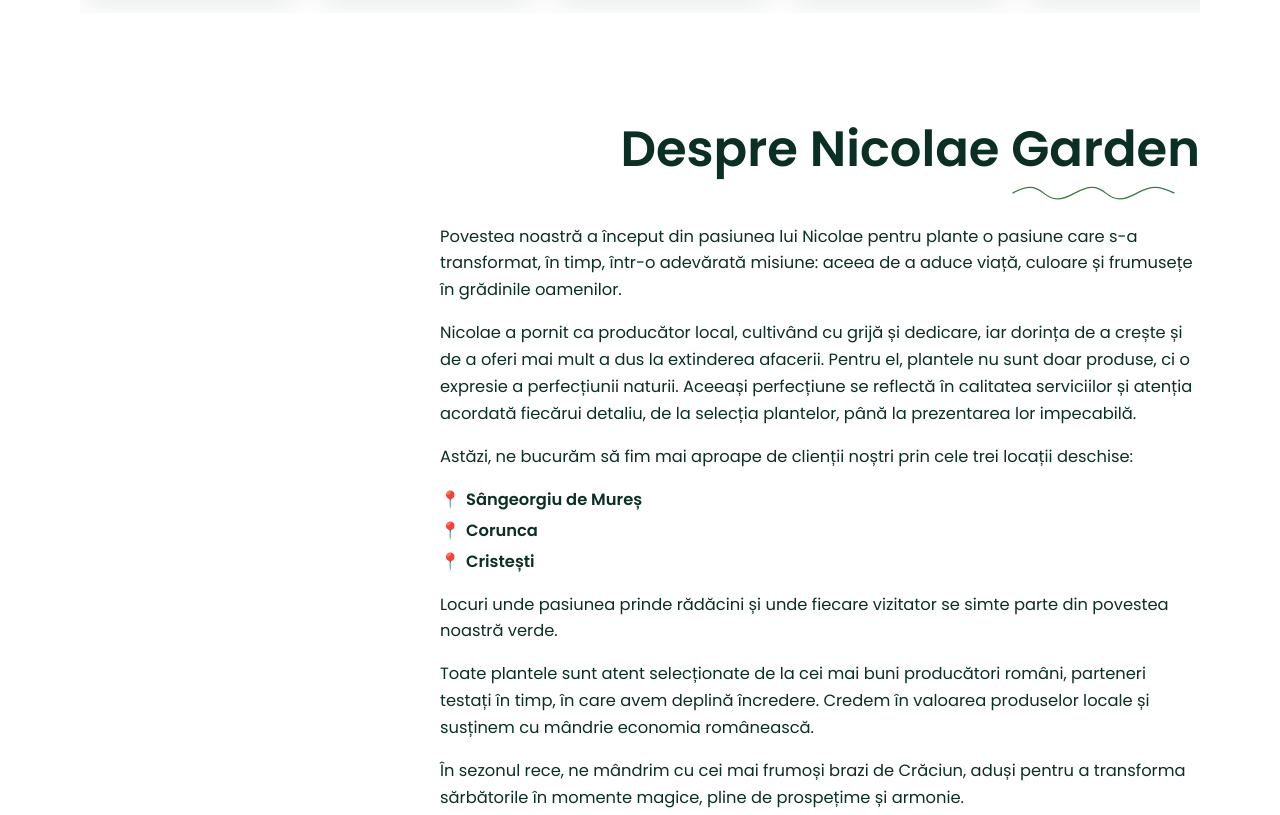
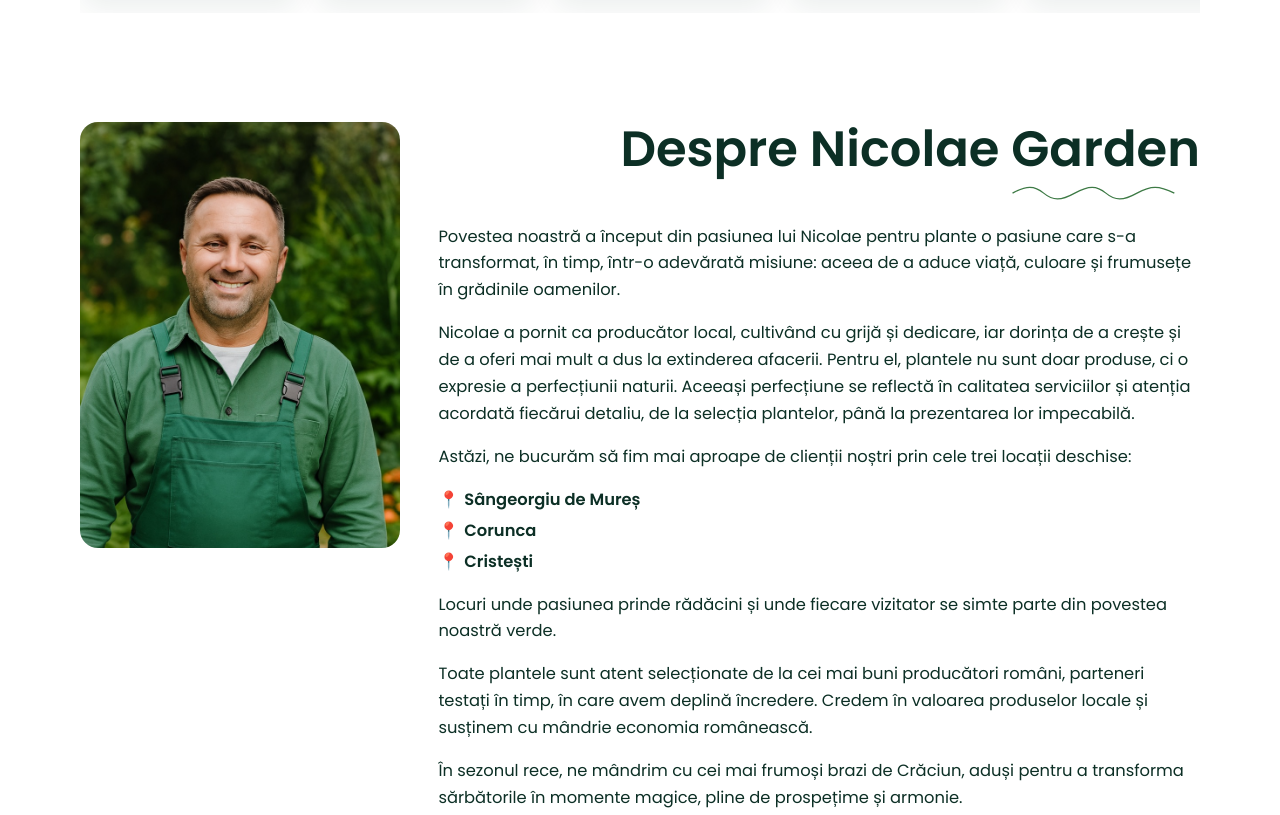
Before and after one commit to norbertdemeny13/nicolaegarden, a plain HTML site: page index.html in a window 1280 px wide. Shown: the part 1283-2098 px from the top of the page. Drawn offline with Linux system fonts and the light colour scheme.

Commit message:
Show Nicolae's portrait beside the about story.
Co-authored-by: Cursor <cursoragent@cursor.com>

```diff
--- a/css/style.css
+++ b/css/style.css
@@ -206,7 +206,7 @@ button, input, textarea { font: inherit; color: inherit; }
 }
 
 .wrap { width: min(1120px, calc(100% - 2.4rem)); margin: 0 auto; }
-.section { padding: 3.4rem 0; }
+.section { padding: 3.4rem 0; scroll-margin-top: calc(var(--header) + 0.6rem); }
 .block-title { text-align: right; margin-bottom: 1.2rem; }
 .block-title h2 {
   margin: 0;
@@ -260,9 +260,26 @@ button, input, textarea { font: inherit; color: inherit; }
   font-weight: 600;
 }
 
+.about {
+  display: grid;
+  grid-template-columns: minmax(220px, 320px) minmax(0, 1fr);
+  gap: 2.4rem;
+  align-items: start;
+}
+.about-photo {
+  margin: 0;
+  position: sticky;
+  top: calc(var(--header) + 1.2rem);
+}
+.about-photo img {
+  width: 100%;
+  border-radius: 18px;
+  object-fit: cover;
+  aspect-ratio: 3 / 4;
+}
 .story {
-  max-width: 760px;
-  margin-left: auto;
+  max-width: none;
+  margin-left: 0;
   color: var(--green);
 }
 .story p { margin: 0 0 1rem; }
@@ -462,7 +479,8 @@ label { font-size: 0.92rem; color: var(--muted); }
   .hero-copy { right: 6%; bottom: 28%; }
   .hero-places { flex-direction: row; left: 0.8rem; right: 0.8rem; width: auto; }
   .place { width: 33%; }
-  .trust, .loc-layout, .contact-grid, .foot, .product, .plant-grid, .pcard-grid { grid-template-columns: 1fr; }
+  .trust, .loc-layout, .contact-grid, .foot, .product, .plant-grid, .pcard-grid, .about { grid-template-columns: 1fr; }
+  .about-photo { position: static; max-width: 360px; }
   .story { margin-left: 0; }
   .block-title, .tabs { text-align: left; justify-content: flex-start; }
   .vine { margin-left: 0; }
--- a/index.html
+++ b/index.html
@@ -107,6 +107,11 @@
 
     <section class="section" id="despre">
       <div class="wrap">
+        <div class="about">
+        <figure class="about-photo">
+          <img src="images/nicolae.jpg" alt="Nicolae">
+        </figure>
+        <div>
         <div class="block-title">
           <h2>Despre Nicolae Garden</h2>
           <svg class="vine" viewBox="0 0 220 36" aria-hidden="true">
@@ -126,6 +131,8 @@
           <p>Toate plantele sunt atent selecționate de la cei mai buni producători români, parteneri testați în timp, în care avem deplină încredere. Credem în valoarea produselor locale și susținem cu mândrie economia românească.</p>
           <p>În sezonul rece, ne mândrim cu cei mai frumoși brazi de Crăciun, aduși pentru a transforma sărbătorile în momente magice, pline de prospețime și armonie.</p>
           <p>Munca cu plantele nu este ușoară necesită răbdare, grijă și multă dedicare dar atunci când este făcută din pasiune, fiecare zi merită trăită printre frunze, flori și verdele care dă viață lumii.</p>
+        </div>
+        </div>
         </div>
       </div>
     </section>
```
Also changed, not shown: images/nicolae.jpg (added).
